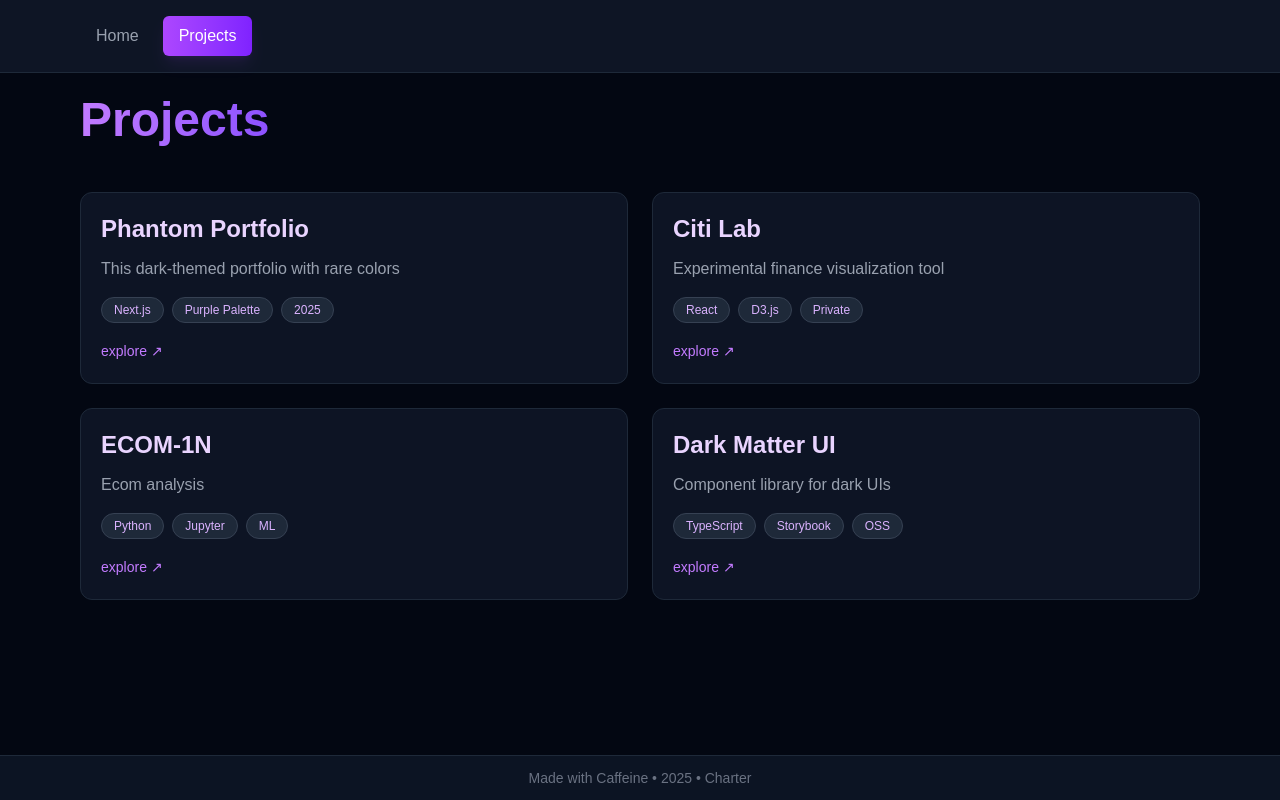
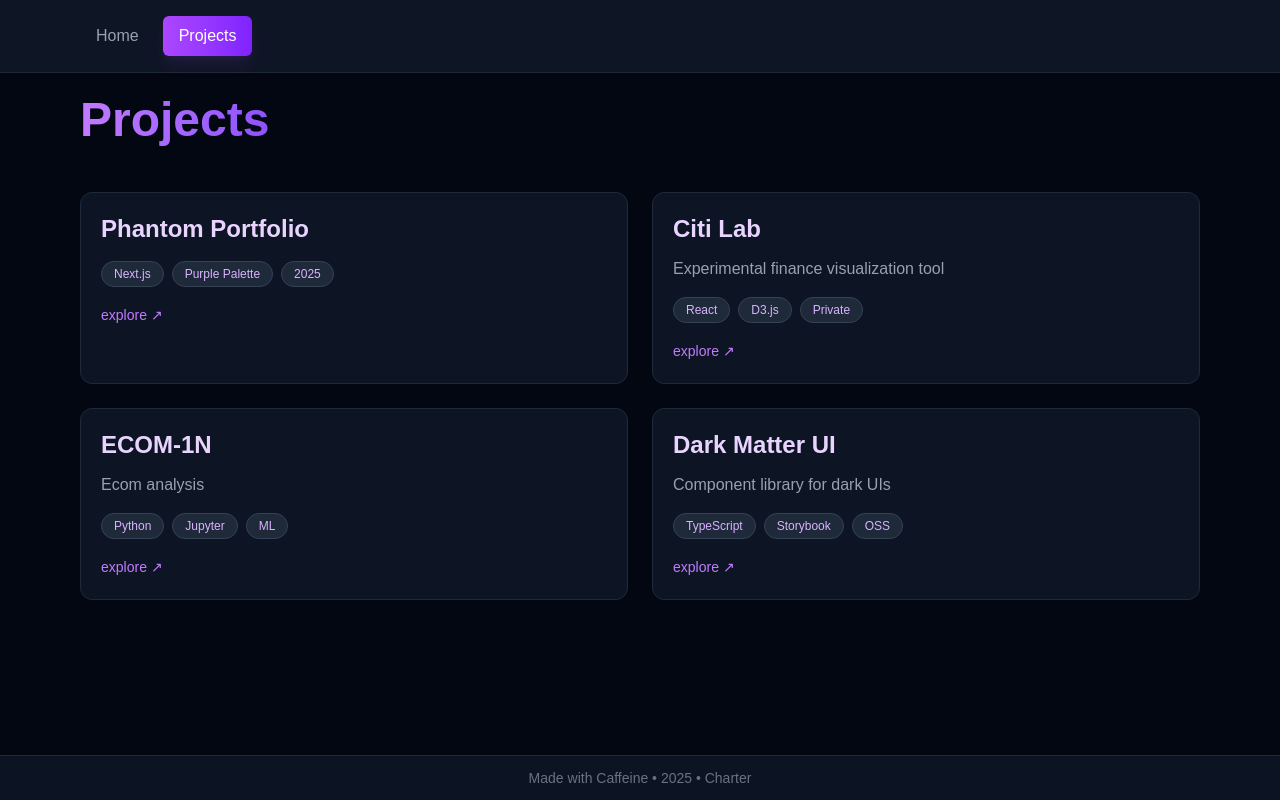
Before and after one commit to N0teveryth1ng/Revamped2, a Next.js app: page / in a window 1280 px wide. Both pictures are taken after a click on the button "Projects". Built offline with nearby package versions, Linux system fonts and the light colour scheme.

Commit message:
Updated Trading Proj

```diff
--- a/src/app/page.js
+++ b/src/app/page.js
@@ -232,7 +232,7 @@ export default function Portfolio() {
               {[
                 {
                   title: "Phantom Portfolio",
-                  desc: "This dark-themed portfolio with rare colors",
+                  desc: " ",
                   tags: ["Next.js", "Purple Palette", "2025"],
                   link: "#"
                 },
```
